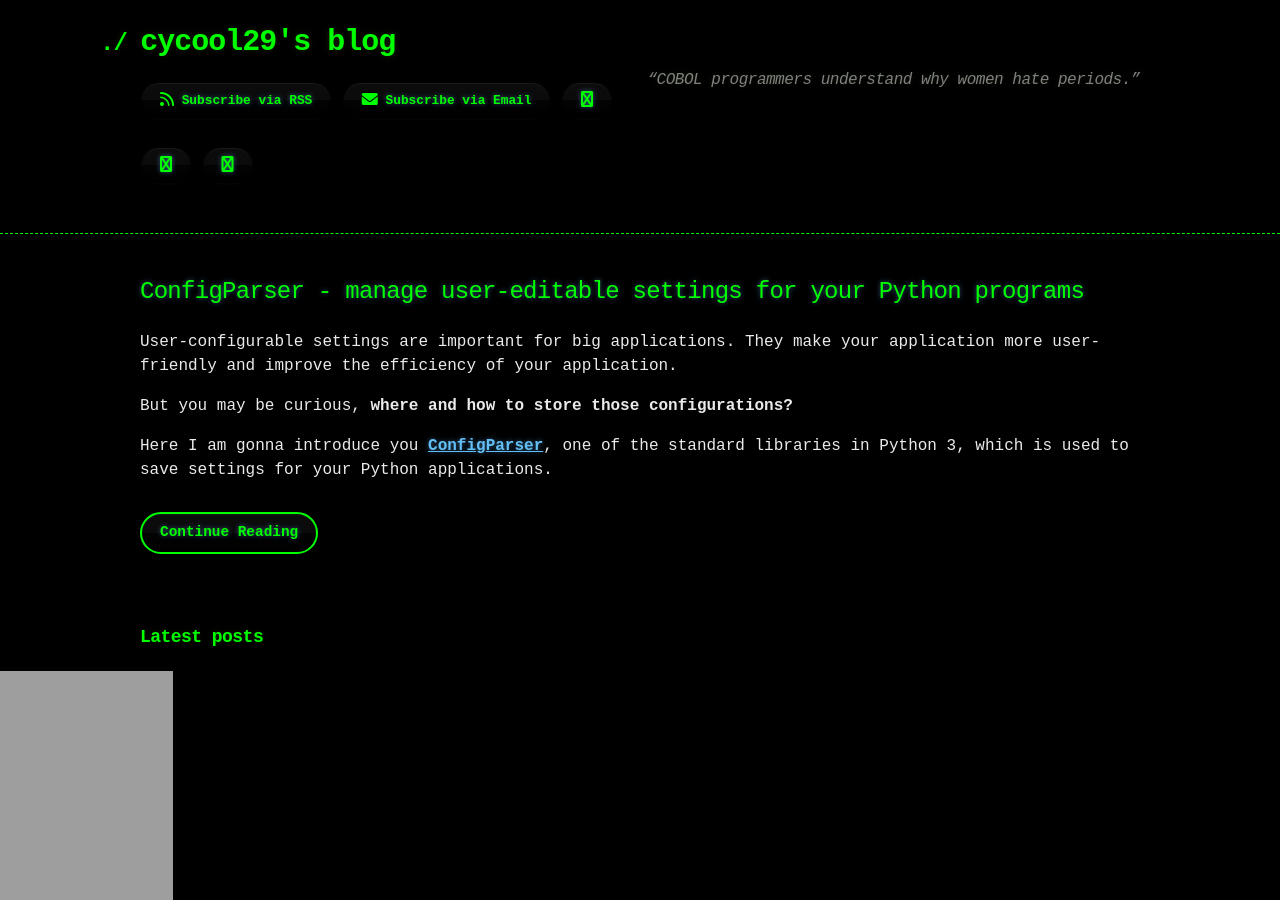
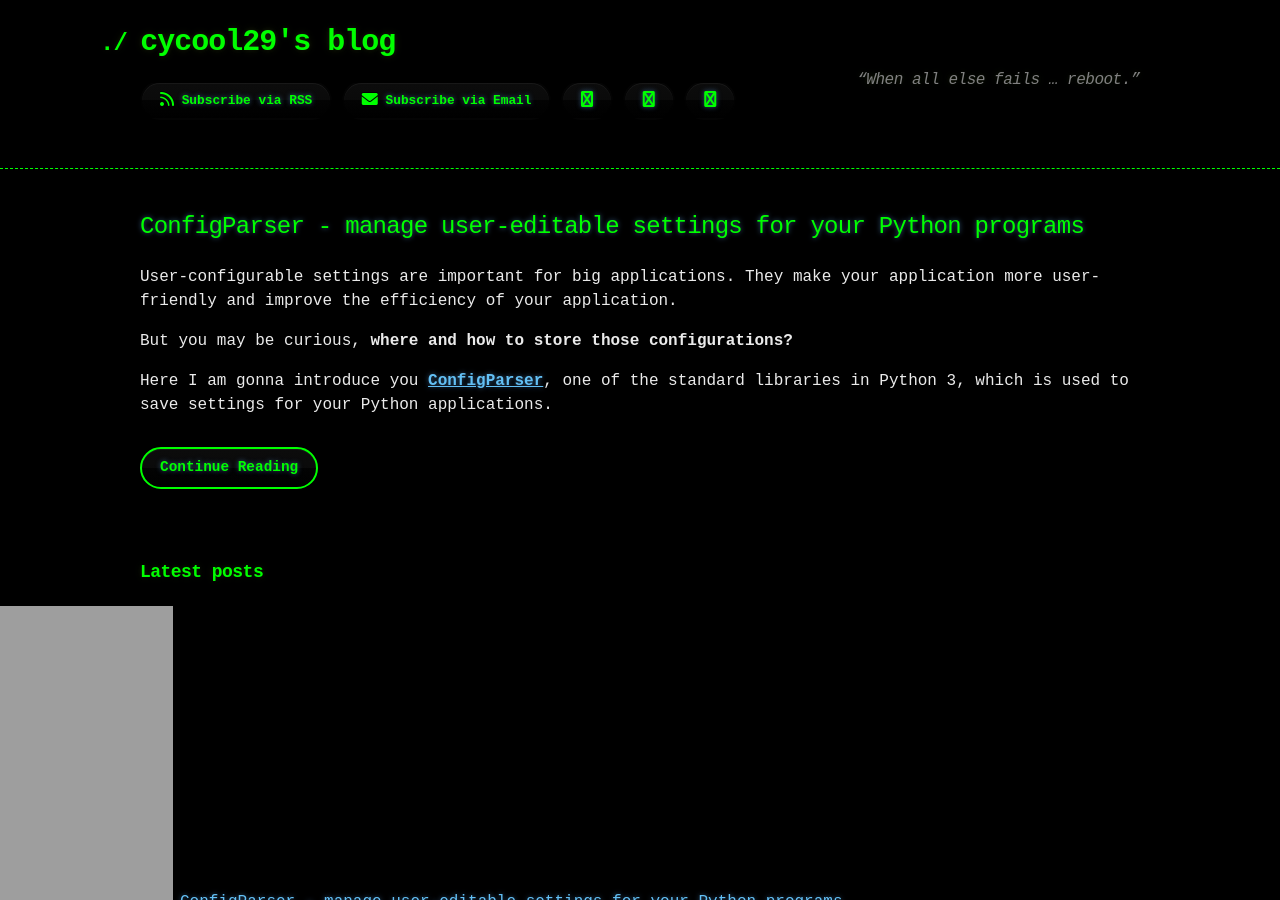
Before and after one commit to cycool29/cycool29.github.io, a Jekyll site: the page built from index.md, in a window 1280 px wide and 900 px high. Built offline with Jekyll 4.4.1, drawn with Linux system fonts in a browser that asks for light colours; a style sheet for code colours, icons or effects is not loaded.

Commit message:
Update quotes

```diff
--- a/_config.yml
+++ b/_config.yml
@@ -1,5 +1,5 @@
 title: cycool29's blog
-description: "“COBOL programmers understand why women hate periods.” "
+description: "“When all else fails … reboot.” "
 bio: A high school student. Intermediate in Python, Git, Bash. Learning JavaScript. He/Him. "
 author: cycool29
 url: https://cycool29.github.io
```
